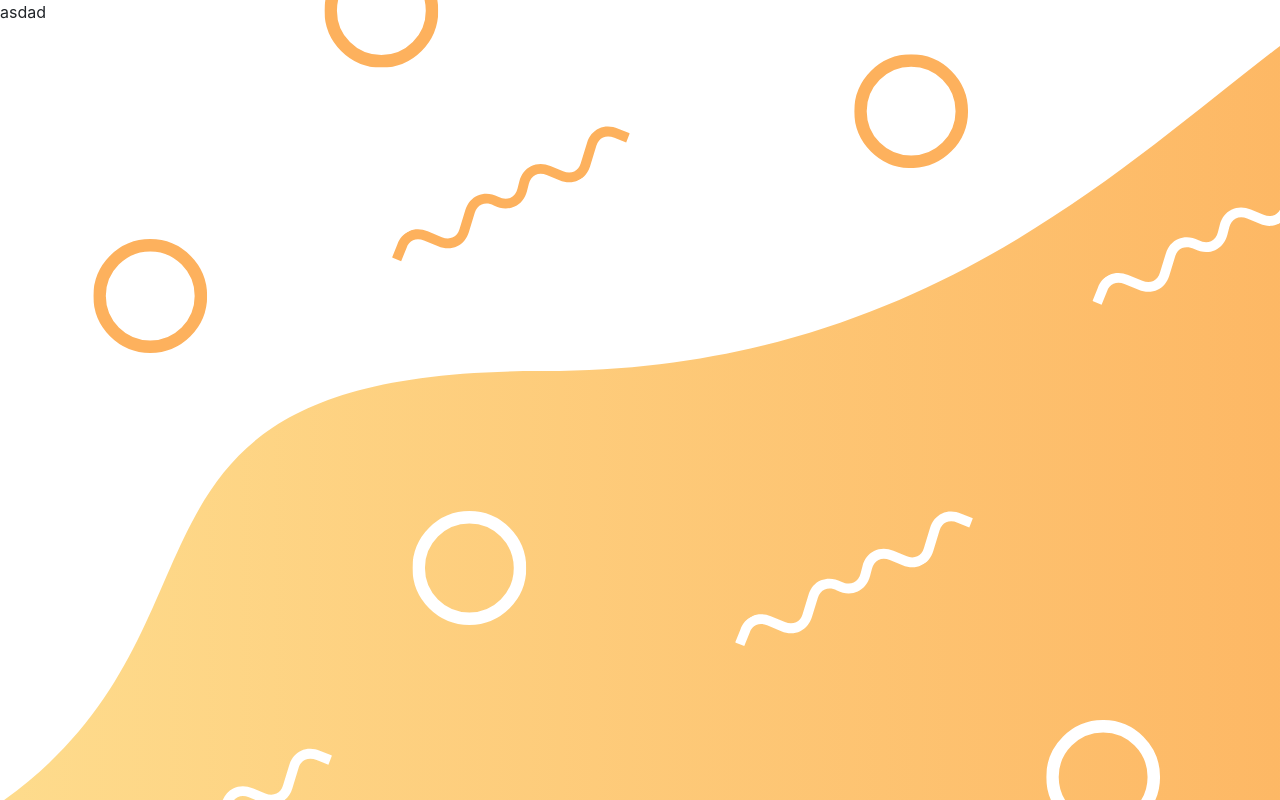
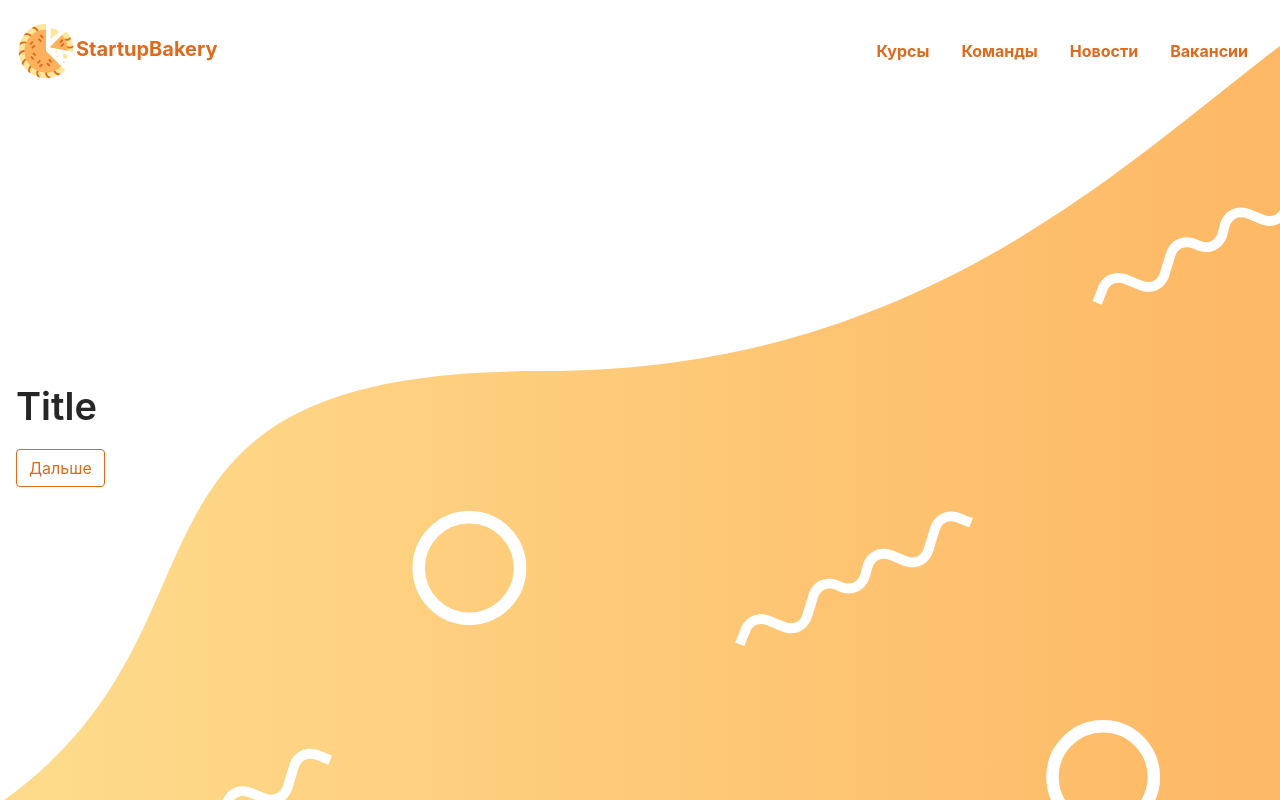
Before and after one commit to tranquilpuma830/startup-bakery, a Next.js app: page / in a window 1280 px wide. Built offline with nearby package versions, Linux system fonts and the light colour scheme.

Commit message:
Иуащку сруслщге

```diff
--- a/containers/Page.js
+++ b/containers/Page.js
@@ -5,7 +5,7 @@ const { Header, Footer, Content } = Layout;
 
 export default function Page(props) {
   return (
-    <Layout className='h-100'>
+    <Layout>
       <Header>Header</Header>
       <Content>{props.children}</Content>
       <Footer>Footer</Footer>
--- a/pages/index.js
+++ b/pages/index.js
@@ -1,13 +1,45 @@
 import React from 'react';
-import { Button, Descriptions, Card, Typography, Layout } from 'antd';
+import Link from 'next/link';
+import { Button, Typography, Layout } from 'antd';
 
-const { Sider, Content } = Layout;
+const { Content } = Layout;
 const { Text, Title } = Typography;
 
 export default function Home() {
   return (
-    <Layout className='w-100 h-100 bg-half-filled'>
-      <Content>asdad</Content>
+    <Layout className='cover-container d-flex h-100 p-3 mx-auto flex-column bg-half'>
+      <header class='masthead mb-auto'>
+        <div class='inner'>
+          <nav class='d-flex nav nav-masthead justify-content-between align-items-center font-weight-bold'>
+            <a class='navbar-brand' href='#'>
+              <img src='/logo.svg' width='60' height='60' class='d-inline-block' alt='Startup bakery' />
+              StartupBakery
+            </a>
+            <div className='d-flex w-auto float-right text-secondary'>
+              <a class='nav-link' href='#'>
+                Курсы
+              </a>
+              <a class='nav-link' href='#'>
+                Команды
+              </a>
+              <a class='nav-link' href='#'>
+                Новости
+              </a>
+              <a class='nav-link' href='#'>
+                Вакансии
+              </a>
+            </div>
+          </nav>
+        </div>
+      </header>
+      <Content className='d-flex inner cover align-items-center'>
+        <div className='my-auto'>
+          <Title>Title</Title>
+          <Link href='#'>
+            <a className='btn btn-outline-primary'>Дальше</a>
+          </Link>
+        </div>
+      </Content>
     </Layout>
   );
 }
--- a/styles/main.scss
+++ b/styles/main.scss
@@ -26,7 +26,8 @@
 }
 
 .bg-filled,
-.bg-half-filled {
+.bg-half-filled,
+.bg-half {
   background: no-repeat !important;
   background-size: cover !important;
 }
@@ -36,6 +37,9 @@
 .bg-half-filled {
   background-image: url('/backgrounds/background-half-filled.svg') !important;
 }
+.bg-half {
+  background-image: url('/backgrounds/background-half.svg') !important;
+}
 
 .shape-background {
   background: no-repeat;
```
Also changed, not shown: public/backgrounds/background-half.svg (added), public/logo.svg (added).
